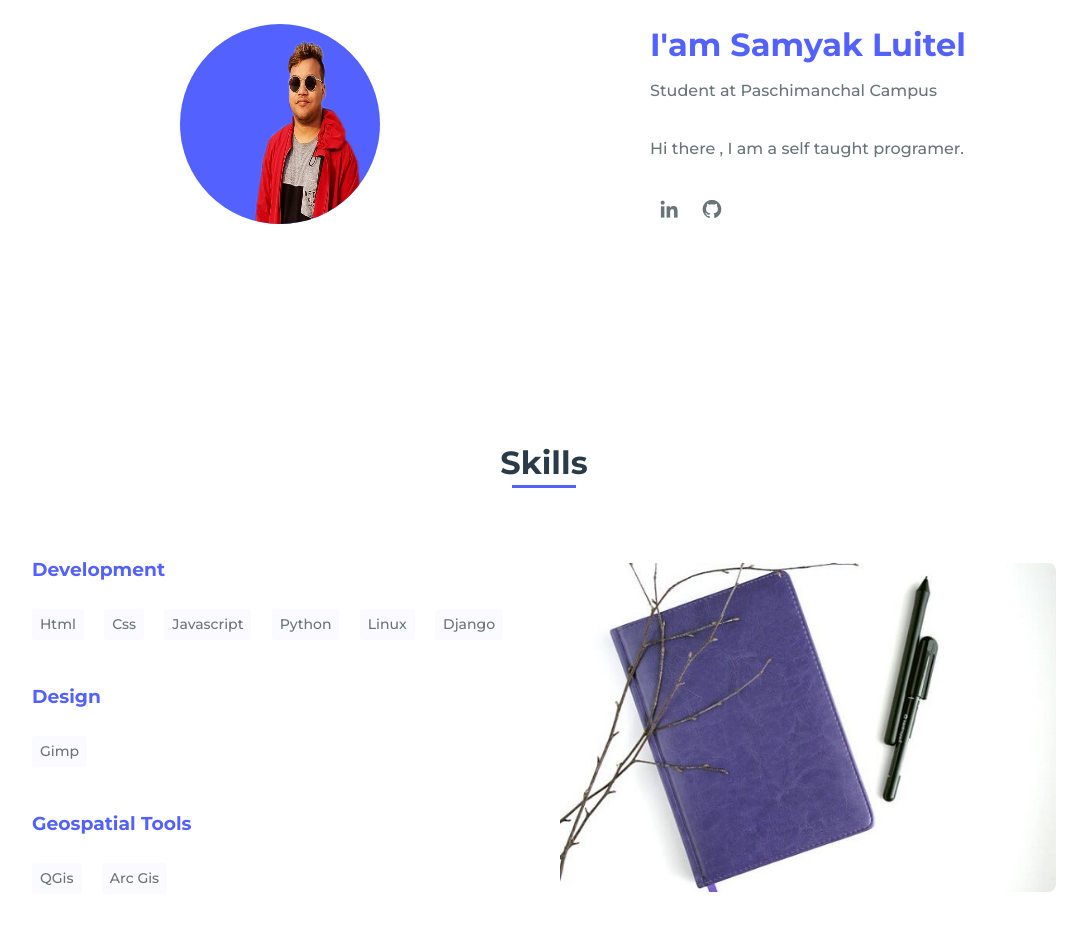
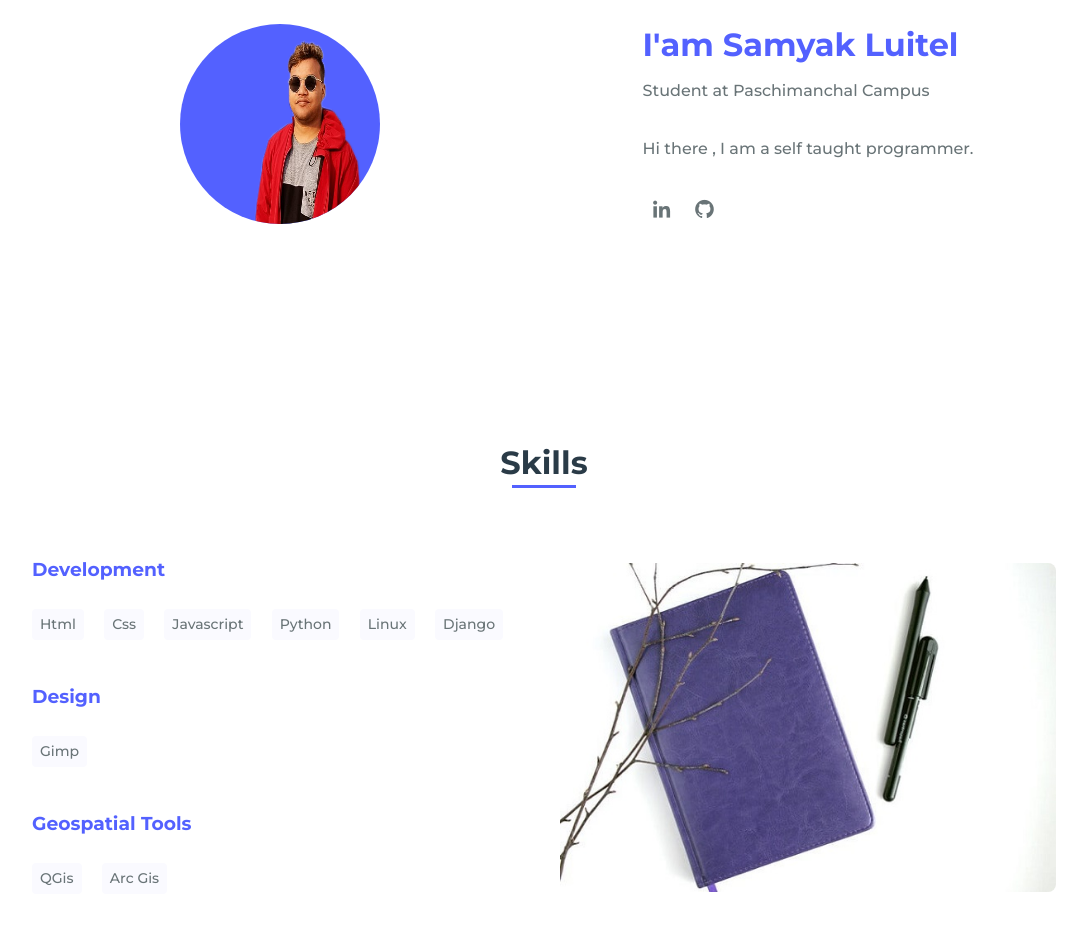
Before and after one commit to SamyakLuitel/personalsite, a plain HTML site: page index.html in a window 1280 px wide. Shown: the part 880-1810 px from the top of the page, without its empty margins (96-1183 px from the left). Drawn offline with nearby package versions, Linux system fonts and the light colour scheme.

Commit message:
Update index.html

```diff
--- a/index.html
+++ b/index.html
@@ -62,7 +62,7 @@
                     <div>
                         <h2 class="about__subtitle">I'am Samyak Luitel</h2>
                         <span class="about__profession"> Student at Paschimanchal Campus  </span>
-                        <p class="about__text">Hi there , I am a self taught programer.  </p>
+                        <p class="about__text">Hi there , I am a self taught programmer.  </p>
 
                         <div class="about__social">
                             <a href="https://www.linkedin.com/in/samyak-luitel-846774160/" class="about__social-icon"><i class='bx bxl-linkedin' ></i></a>
```
